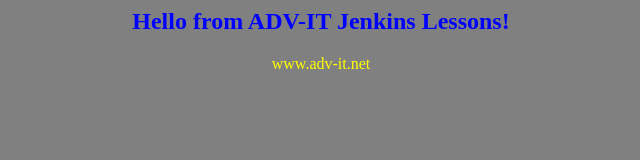
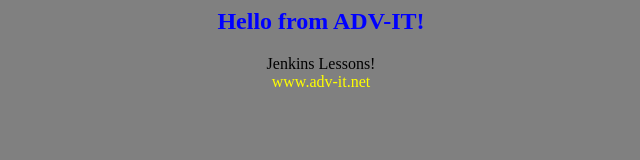
Before and after one commit to adv-it/app-for-jenkins, a plain HTML site: page index.html in a window 1280 px wide. Shown: the whole page, without its empty margins (319-959 px from the left). Drawn offline with Linux system fonts and the light colour scheme.

Commit message:
Added String

```diff
--- a/index.html
+++ b/index.html
@@ -1,8 +1,8 @@
 <html>
 <body bgcolor="gray">
 <center>
-<h2><font color=blue>Hello from ADV-IT Jenkins Lessons!</font></h2>
-
+<h2><font color=blue>Hello from ADV-IT!</font></h2>
+Jenkins Lessons!<br>
 <font color=yellow>www.adv-it.net</font>
 
 </center>
```
